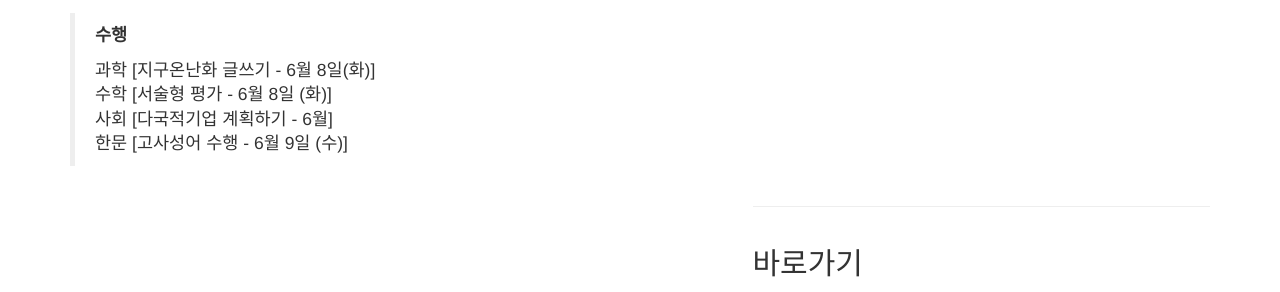
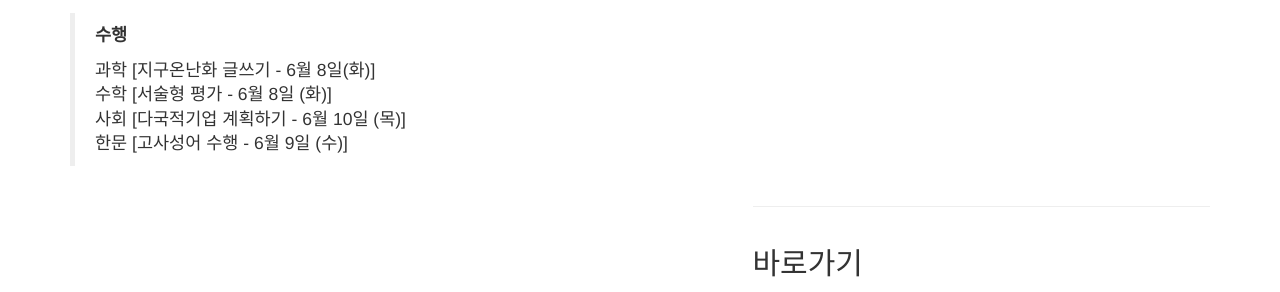
Before and after one commit to bundang-ms-2021/oncl, a Jekyll site: the page built from _posts/2014-09-21-services-1.markdown, in a window 1280 px wide and 1349 px high. Shown: the part 397-689 px from the top of the window. Built offline with Jekyll 4.4.1, drawn with Linux system fonts in a browser that asks for light colours; nearby versions of some CDN libraries; library files that are not in the unit come from our copies.

Commit message:
Update 2014-09-21-services-1.markdown

```diff
--- a/_posts/2014-09-21-services-1.markdown
+++ b/_posts/2014-09-21-services-1.markdown
@@ -15,5 +15,5 @@ description: |
   >
   > 과학 [지구온난화 글쓰기 - 6월 8일(화)]
   > 수학 [서술형 평가 - 6월 8일 (화)]
-  > 사회 [다국적기업 계획하기 - 6월]
+  > 사회 [다국적기업 계획하기 - 6월 10일 (목)]
   > 한문 [고사성어 수행 - 6월 9일 (수)]
```
